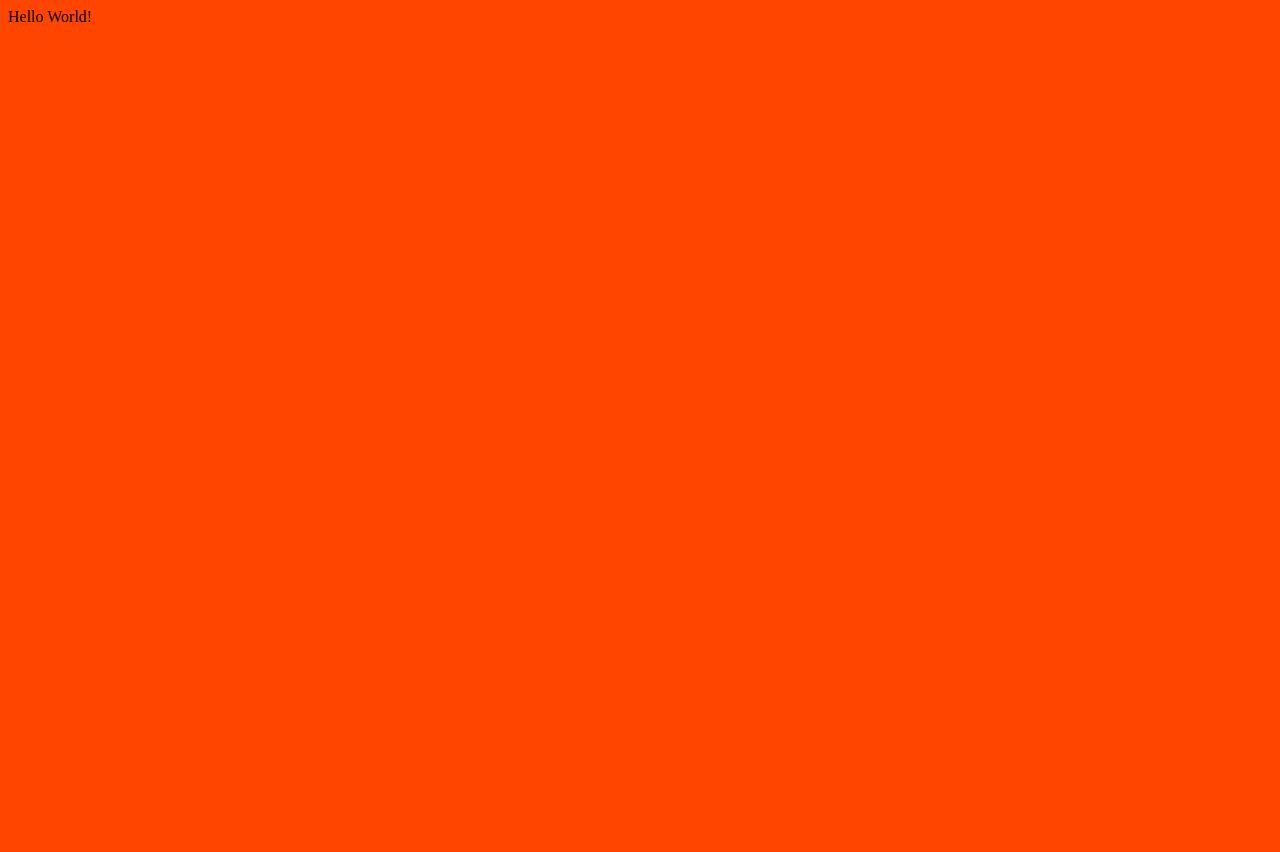
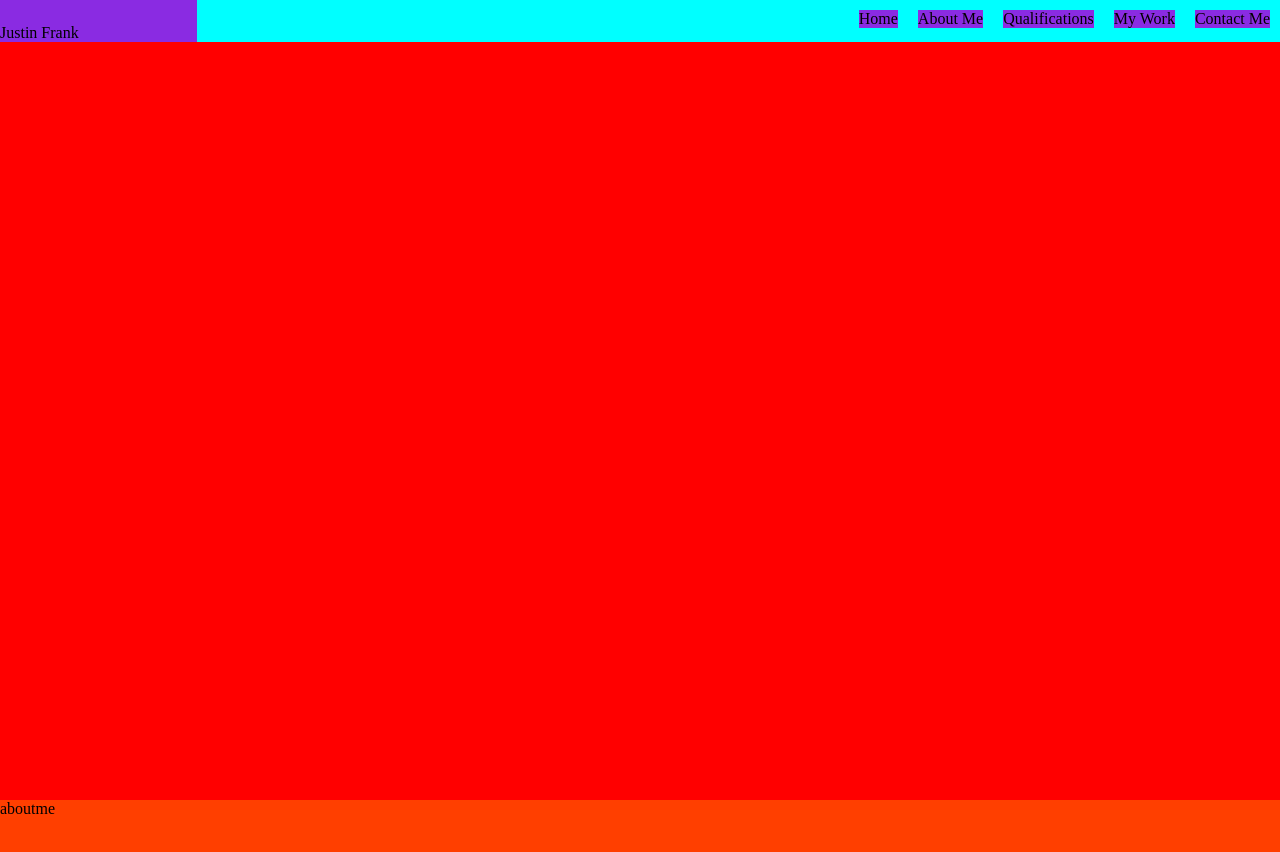
Before and after one commit to Jumner/Jumner.github.io, a plain HTML site: page index.html in a window 1280 px wide. Shown: the top 852 px of the page. Before the commit the page ends 800 px from the top, so only its background shows below. Drawn offline with Linux system fonts and the light colour scheme.

Commit message:
basic layout done

```diff
--- a/index.html
+++ b/index.html
@@ -8,6 +8,45 @@
 	<script src="main.js"></script>
 </head>
 <body>
-	Hello World! <!-- html is alive -->
+	<div class="header container">
+		<div id="stickyContainer">
+			<div class="wrapper">
+				<p id="name">Justin Frank</p>
+			</div>
+			<div class="wrapper">
+				<p><a href='#contact'>Contact Me</a></p>
+			</div>
+			<div class="wrapper">
+				<p><a href='#mywork'>My Work</a></p>
+			</div>
+			<div class="wrapper">
+				<p><a href='#qualifications'>Qualifications</a></p>
+			</div>
+			<div class="wrapper">
+				<p><a href='#aboutme'>About Me</a></p>
+			</div>
+			<div class="wrapper">
+				<p><a href='#home'>Home</a></p>
+			</div>
+
+		</div>
+	</div>
+	<div id="pageContainer" class="container">
+		<div id="home" class="page">
+			home
+		</div>
+		<div id="aboutme" class="page">
+			aboutme
+		</div>
+		<div id="qualifications" class="page">
+			qualifications
+		</div>
+		<div id="mywork" class="page">
+			mywork
+		</div>
+		<div id="contact" class="page">
+			contact
+		</div>
+	</div>
 </body>
 </html>
--- a/main.js
+++ b/main.js
@@ -1 +1,10 @@
-alert('Js is alive!');
+// My Javascript!
+window.onload = () => {
+	// Wait for page to load
+	let pages = document.getElementsByClassName('page'); // Grab all the pages
+	for(let i = 0; i < pages.length; i ++) {
+		pages[i].style.height = window.innerHeight + 'px'; // Size all the of them
+		pages[i].style.top = window.innerHeight * i + 'px';
+		pages[i].style.backgroundColor = 'rgb(255,' + Math.floor(i*255/(pages.length-1)) + ',0)';
+	}
+}
--- a/style.css
+++ b/style.css
@@ -1,3 +1,59 @@
 * {
-	background-color: orangered; /* css is alive */
+	margin: 0;
+	padding: 0;
+	scroll-behavior: smooth;
 }
+
+div.container {
+	background-color: orange;
+}
+
+div.page {
+	/* position: absolute; */
+	z-index: -1;
+	/* display: inline-block; */
+	width: 100%;
+}
+
+div.header.container {
+	position: sticky;
+	top: 0;
+}
+
+/* div.header > * {
+} */
+
+div.header > div#stickyContainer {
+	background-color: aqua;
+	display: table;
+	position: absolute;
+	top: 0;
+	width: 100%;
+	height: 10%;
+}
+
+
+
+div#stickyContainer > div.wrapper {
+	background-color: blueviolet;
+	display: table-cell;
+	/* position: absolute; */
+	/* left: 0; */
+	/* margin-right: auto; */
+}
+div#stickyContainer > div.wrapper ~ div.wrapper {
+	float: right;
+	margin: 10px;
+}
+
+a {
+	text-decoration: none;
+	color: black;
+}
+
+/* p#name {
+	position: absolute;
+	right: 0;
+	top: 50%;
+	height: 100%;
+} */
```
